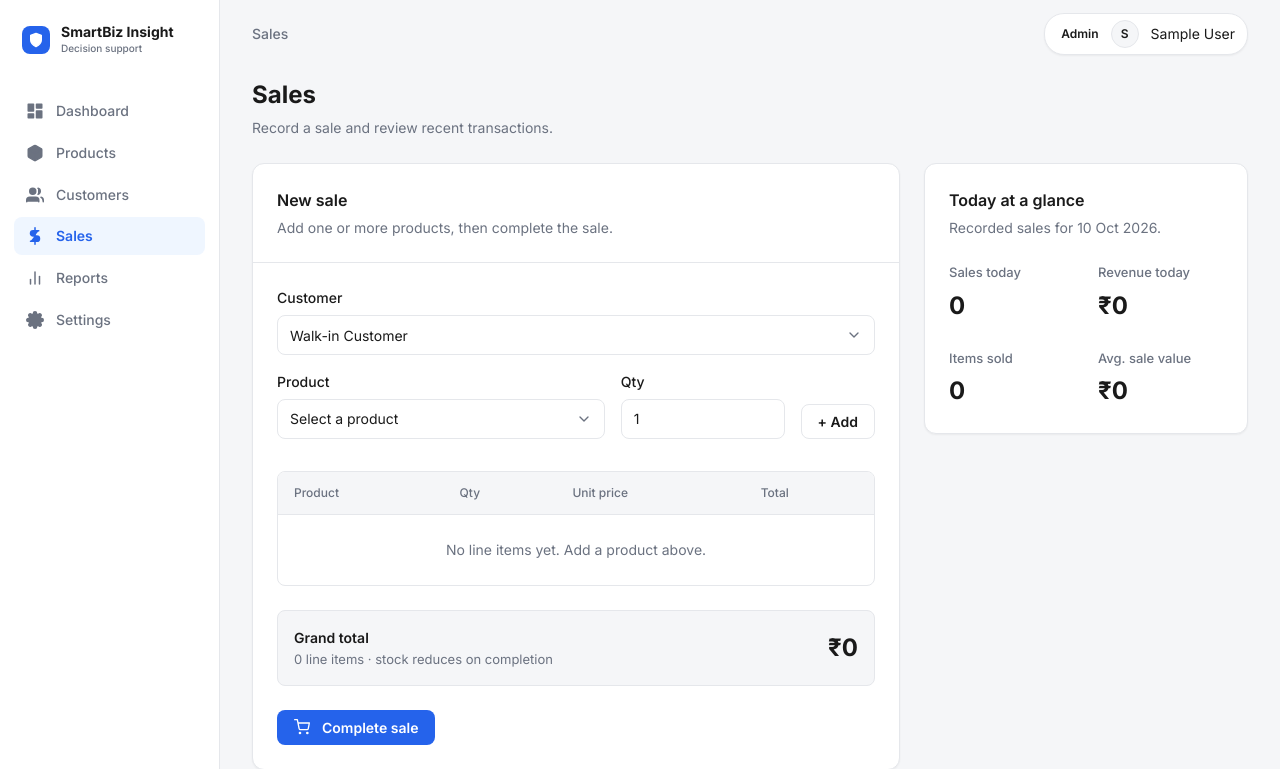
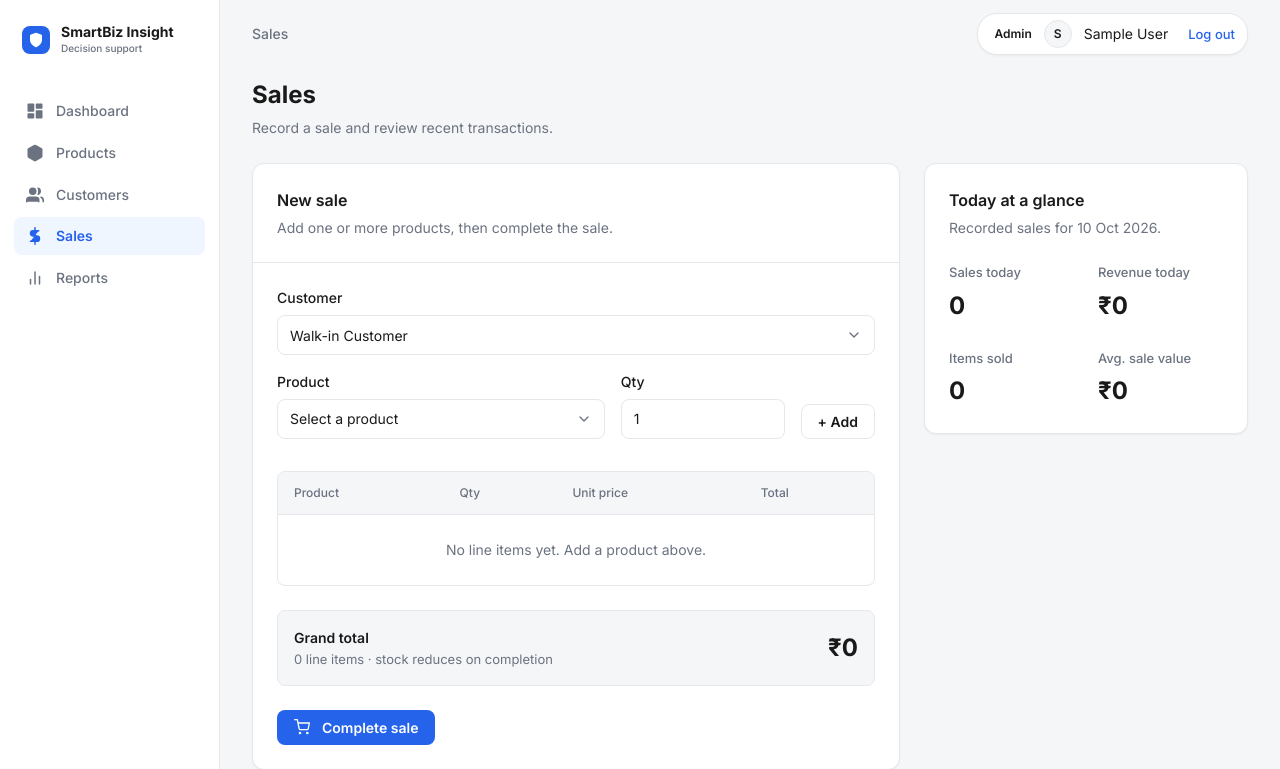
Before and after one commit to Chesta109/smartbiz-analysis, a Node server app: page /sales/ in a window 1280 px wide. Shown: the top 769 px of the page. Run offline with Node 20, Linux system fonts and the light colour scheme; the visitor is signed in with stand-in values (Sample User, id 1); data that the repository does not hold is empty; some libraries are stand-ins or nearby versions.

Commit message:
phase 1: Layout and navigation (pure UI)

```diff
--- a/controllers/authController.js
+++ b/controllers/authController.js
@@ -31,7 +31,10 @@ async function register(req, res) {
 }
 
 function logout(req, res) {
-  req.session.destroy(() => res.redirect("/login"));
+  req.session.destroy(() => {
+    res.clearCookie("connect.sid");
+    res.redirect("/login");
+  });
 }
 
 module.exports = { login, register, logout };
--- a/public/css/styles.css
+++ b/public/css/styles.css
@@ -208,9 +208,7 @@ textarea {
   display: flex;
   align-items: center;
   justify-content: space-between;
-  position: sticky;
-  top: 0;
-  z-index: 50;
+  position: static;
   background: transparent;
 }
 
--- a/routes/authRoutes.js
+++ b/routes/authRoutes.js
@@ -6,5 +6,6 @@ const asyncHandler = require("../middlewares/asyncHandler");
 router.post("/login", asyncHandler(authController.login));
 router.post("/register", asyncHandler(authController.register));
 router.get("/logout", authController.logout);
+router.post("/logout", authController.logout);
 
 module.exports = router;
--- a/views/partials/navbar.ejs
+++ b/views/partials/navbar.ejs
@@ -8,6 +8,9 @@
       <span class="badge-role"><%= user.role.charAt(0).toUpperCase() + user.role.slice(1) %></span>
       <div class="avatar"><%= initial %></div>
       <span><%= user.name %></span>
+      <form method="POST" action="/logout" style="display:inline; margin-left:8px;">
+        <button type="submit" class="btn-link" style="background:none; border:none; padding:0; color:var(--primary); cursor:pointer; font-weight:500; font-size:13px;">Log out</button>
+      </form>
     <% } %>
   </div>
 </header>
--- a/views/partials/sidebar.ejs
+++ b/views/partials/sidebar.ejs
@@ -21,6 +21,7 @@
   </div>
   <nav>
     <% navItems.forEach(function(item) { %>
+      <% if (item.label === 'Settings' && (!user || user.role !== 'manager')) return; %>
       <a class="nav-item <%= currentPath === item.href ? 'active' : '' %>" href="<%= item.href %>">
         <%- item.icon %>
         <%= item.label %>
```
Also changed, not shown: 2 other files.
